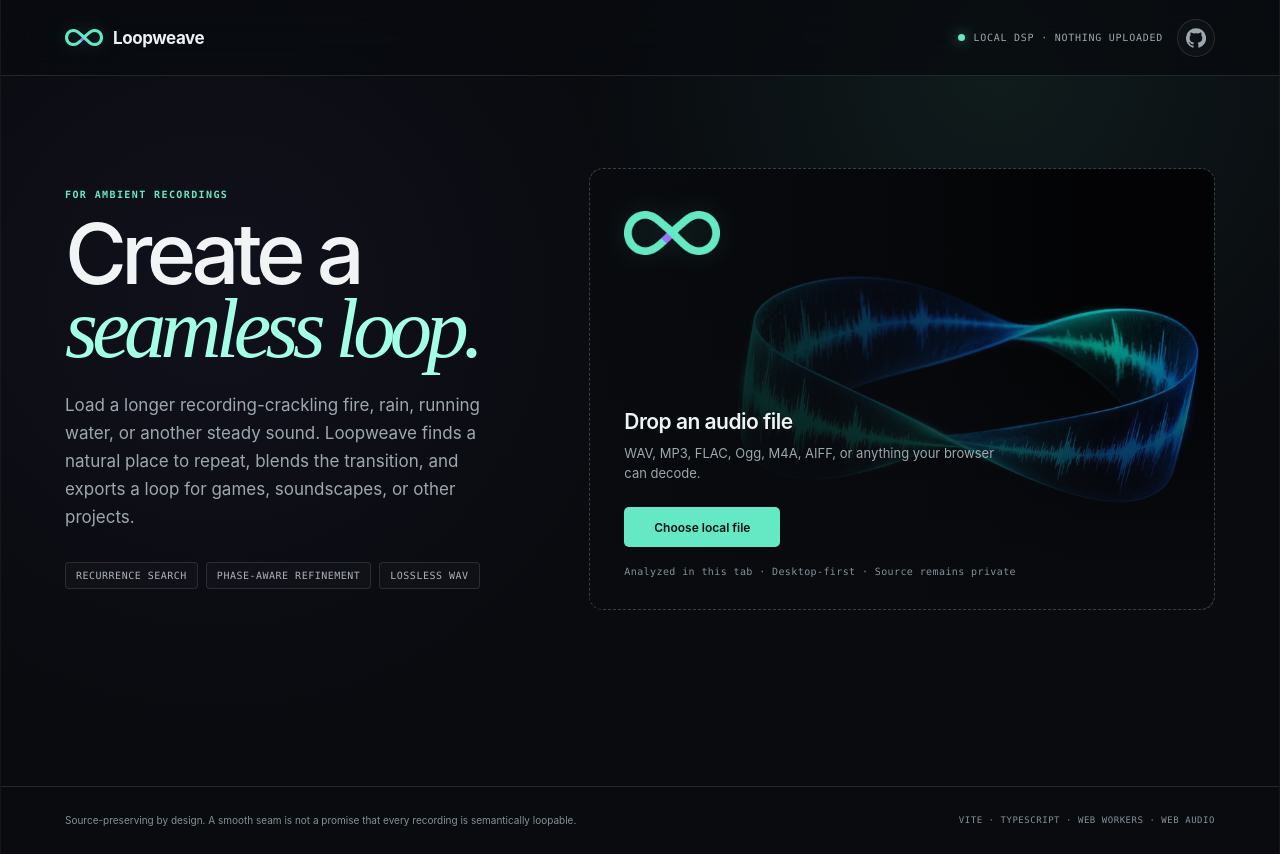
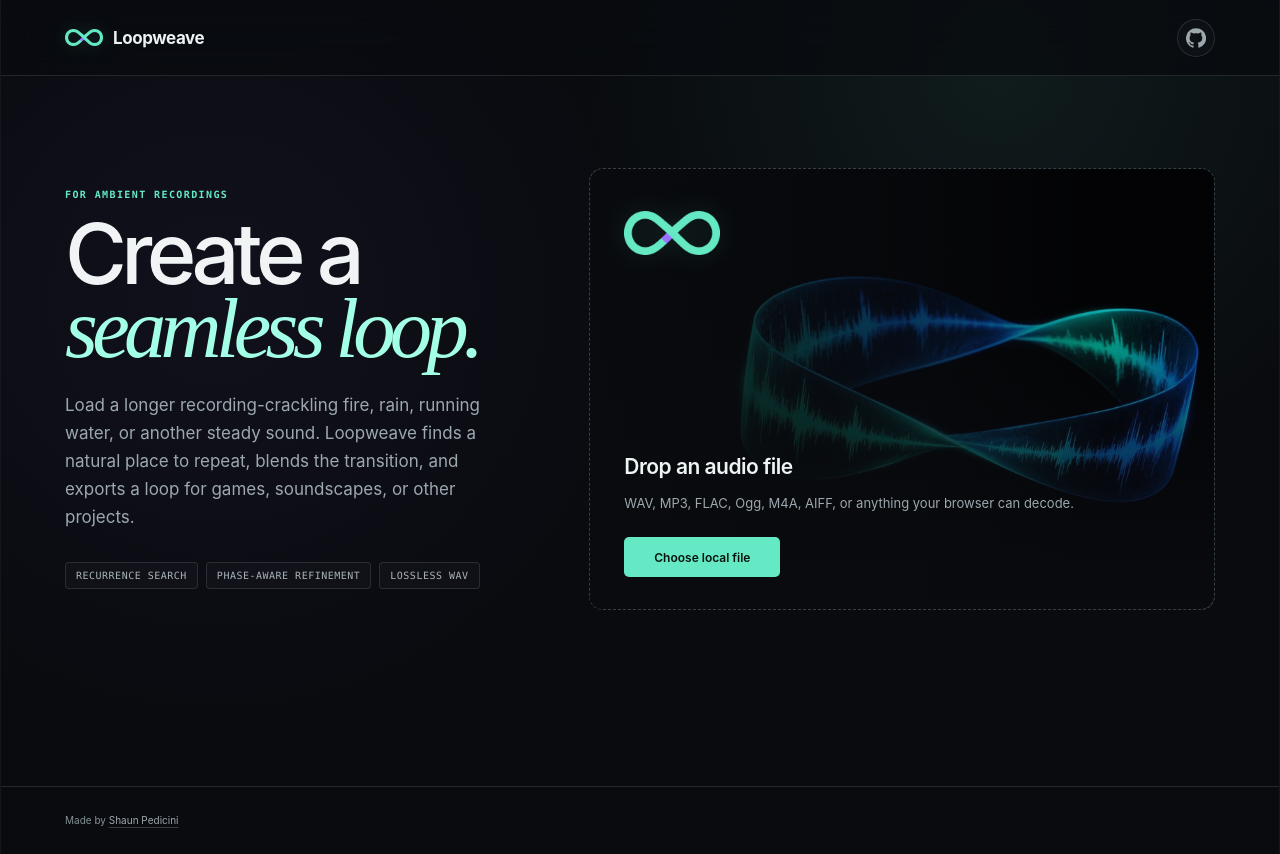
Before and after one commit to scpedicini/loopweave, a website built with Vite: page index.html in a window 1280 px wide. Built offline with nearby package versions, Linux system fonts and the light colour scheme.

Commit message:
Remove local badge and footnote from AudioTextureApp and footy footer mcfootface

```diff
--- a/src/presentation/AudioTextureApp.ts
+++ b/src/presentation/AudioTextureApp.ts
@@ -966,7 +966,6 @@
             <span>Loopweave</span>
           </a>
           <div class="topbar-actions">
-            <div class="local-badge"><span></span> Local DSP · nothing uploaded</div>
             <a class="github-link" href="https://github.com/scpedicini/loopweave" target="_blank" rel="noopener noreferrer" aria-label="View Loopweave on GitHub" title="View Loopweave on GitHub">
               <svg viewBox="0 0 24 24" width="20" height="20" aria-hidden="true">
                 <path fill="currentColor" d="M12 .3a12 12 0 0 0-3.8 23.4c.6.1.8-.3.8-.6v-2.1c-3.3.7-4-1.4-4-1.4-.5-1.4-1.3-1.8-1.3-1.8-1.1-.7.1-.7.1-.7 1.2.1 1.8 1.2 1.8 1.2 1.1 1.8 2.8 1.3 3.4 1 .1-.8.4-1.3.8-1.6-2.7-.3-5.5-1.3-5.5-5.9 0-1.3.5-2.4 1.2-3.2-.1-.3-.5-1.6.1-3.2 0 0 1-.3 3.3 1.2a11.4 11.4 0 0 1 6 0c2.3-1.5 3.3-1.2 3.3-1.2.7 1.6.2 2.9.1 3.2.8.8 1.2 1.9 1.2 3.2 0 4.6-2.8 5.6-5.5 5.9.4.4.8 1.1.8 2.2v3.3c0 .3.2.7.8.6A12 12 0 0 0 12 .3Z"/>
@@ -996,7 +995,6 @@
                 <p id="drop-title" class="drop-title">${DEFAULT_DROP_TITLE}</p>
                 <p id="drop-copy" class="drop-copy">${DEFAULT_DROP_COPY}</p>
                 <button id="choose-file" class="button button--primary" type="button">Choose local file</button>
-                <p class="drop-footnote">Analyzed in this tab · Desktop-first · Source remains private</p>
               </div>
             </div>
           </section>
@@ -1088,8 +1086,7 @@
         </main>
 
         <footer>
-          <p class="footer-copy">Source-preserving by design. A smooth seam is not a promise that every recording is semantically loopable.</p>
-          <span class="footer-stack">Vite · TypeScript · Web Workers · Web Audio</span>
+          <p class="footer-credit">Made by <a href="https://mordenstar.com/blog" target="_blank" rel="noopener">Shaun Pedicini</a></p>
         </footer>
       </div>
     `
--- a/src/style.css
+++ b/src/style.css
@@ -125,25 +125,6 @@
   align-items: center;
 }
 
-.local-badge {
-  display: inline-flex;
-  gap: 8px;
-  align-items: center;
-  color: #9ba8ad;
-  font-family: var(--mono);
-  font-size: 10px;
-  letter-spacing: 0.075em;
-  text-transform: uppercase;
-}
-
-.local-badge > span {
-  width: 7px;
-  height: 7px;
-  border-radius: 50%;
-  background: var(--mint);
-  box-shadow: 0 0 14px rgba(100, 233, 196, 0.75);
-}
-
 .github-link {
   display: grid;
   width: 38px;
@@ -377,7 +358,7 @@
 }
 
 .drop-title {
-  margin: 0 0 9px;
+  margin: 0 0 14px;
   color: #eef4f3;
   font-size: 21px;
   font-weight: 590;
@@ -385,20 +366,11 @@
 }
 
 .drop-copy {
-  max-width: 390px;
   margin: 0 0 24px;
   color: var(--muted);
   font-size: 13px;
   line-height: 1.55;
   text-align: left;
-}
-
-.drop-footnote {
-  margin: 19px 0 0;
-  color: var(--quiet);
-  font-family: var(--mono);
-  font-size: 10px;
-  letter-spacing: 0.04em;
 }
 
 .button {
@@ -1463,16 +1435,24 @@
   line-height: 1.5;
 }
 
-.footer-copy {
-  max-width: 630px;
+.footer-credit {
   margin: 0;
 }
 
-.footer-stack {
-  font-family: var(--mono);
-  font-size: 9px;
-  letter-spacing: 0.06em;
-  text-transform: uppercase;
+.footer-credit a {
+  color: var(--muted);
+  text-decoration: underline;
+  text-decoration-color: var(--border-strong);
+  text-underline-offset: 3px;
+  transition:
+    color 160ms ease,
+    text-decoration-color 160ms ease;
+}
+
+.footer-credit a:hover,
+.footer-credit a:focus-visible {
+  color: var(--mint);
+  text-decoration-color: currentColor;
 }
 
 @keyframes rotate {
@@ -1543,15 +1523,6 @@
     height: 65px;
   }
 
-  .local-badge {
-    font-size: 0;
-  }
-
-  .local-badge::after {
-    font-size: 9px;
-    content: "Local only";
-  }
-
   main {
     padding-inline: 14px;
   }
@@ -1590,11 +1561,6 @@
   .drop-artwork {
     object-fit: contain;
     object-position: center;
-  }
-
-  .drop-footnote {
-    max-width: 270px;
-    line-height: 1.5;
   }
 
   .source-header {
```
